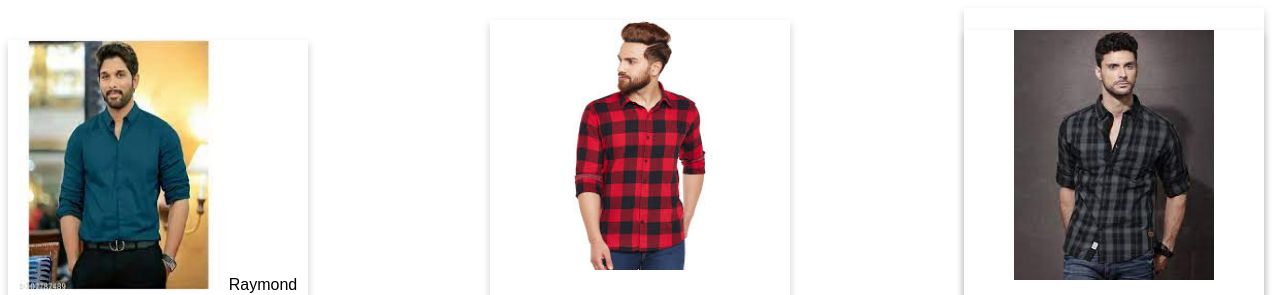
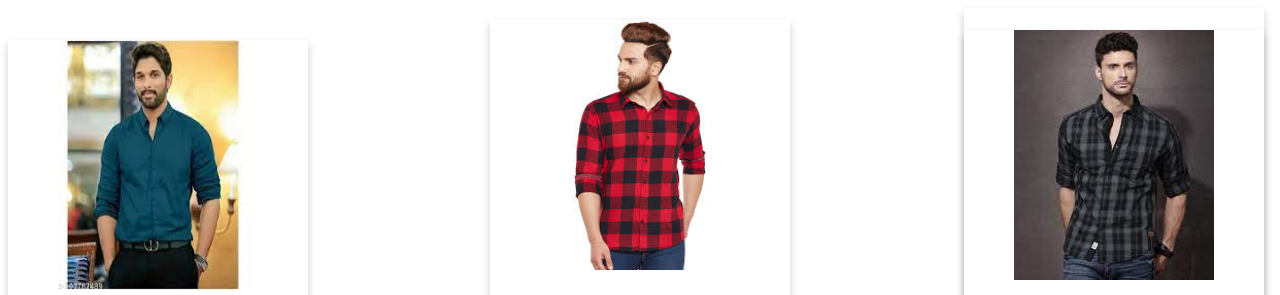
Before and after one commit to Hitesh015/Clothing-App1, a plain HTML site: page cart1.html in a window 1280 px wide. Shown: the top 295 px of the page. Drawn offline with Linux system fonts and the light colour scheme.

Commit message:
cart1.html

```diff
--- a/cart1.html
+++ b/cart1.html
@@ -15,7 +15,7 @@
 
         <div class="card">
 
-          <img src="download (3).jpg" alt="Denim Jeans" width="210" height="250"
+          <img src="download (3).jpg" alt="Denim Jeans" width="200" height="250">
           <h1>Raymond Shirts</h1>
           <p class="price">Starting from ₹450</p>
           <p><button > <a href="menshirt.html" > Buy Now</button></p></a>
```
